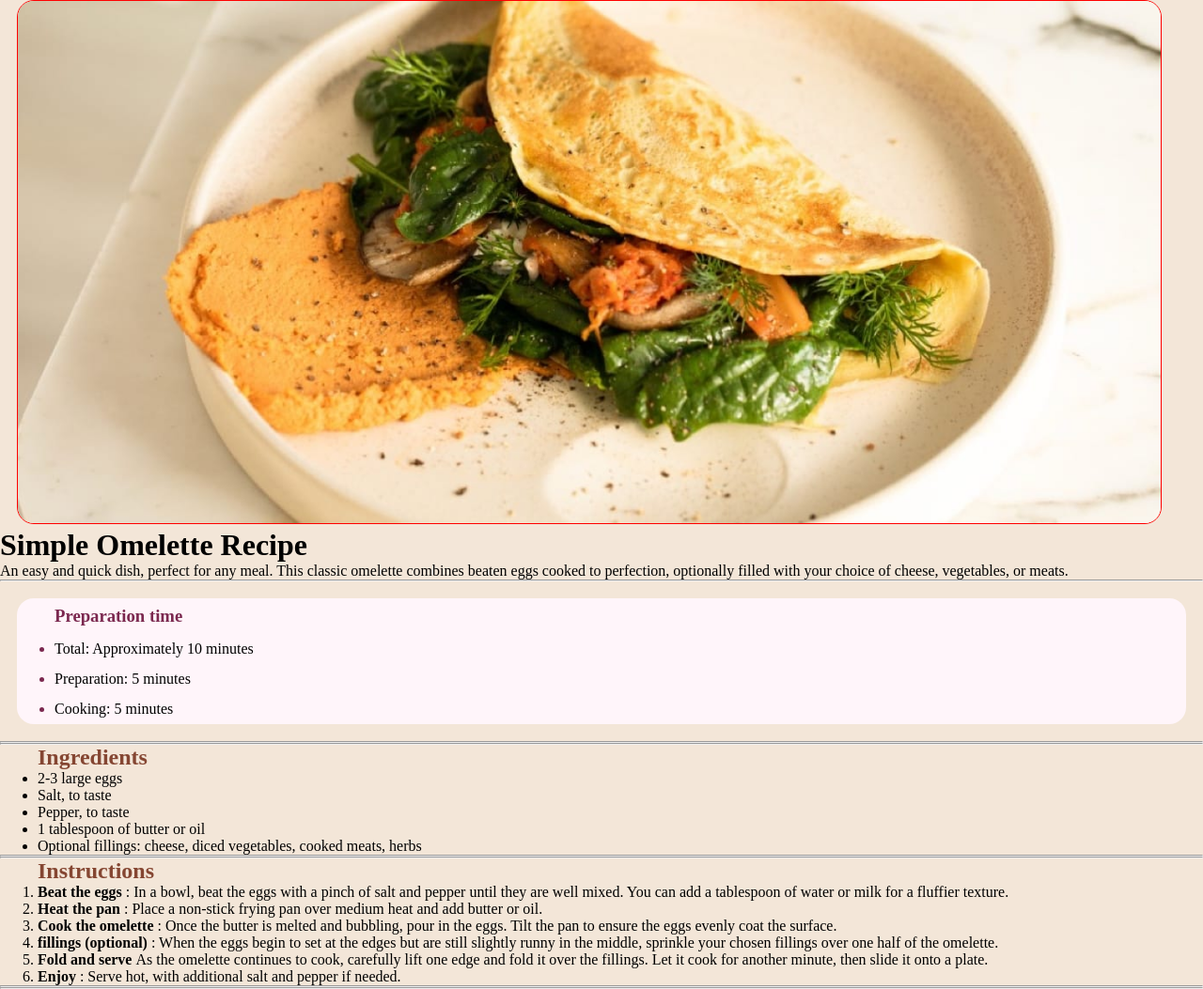
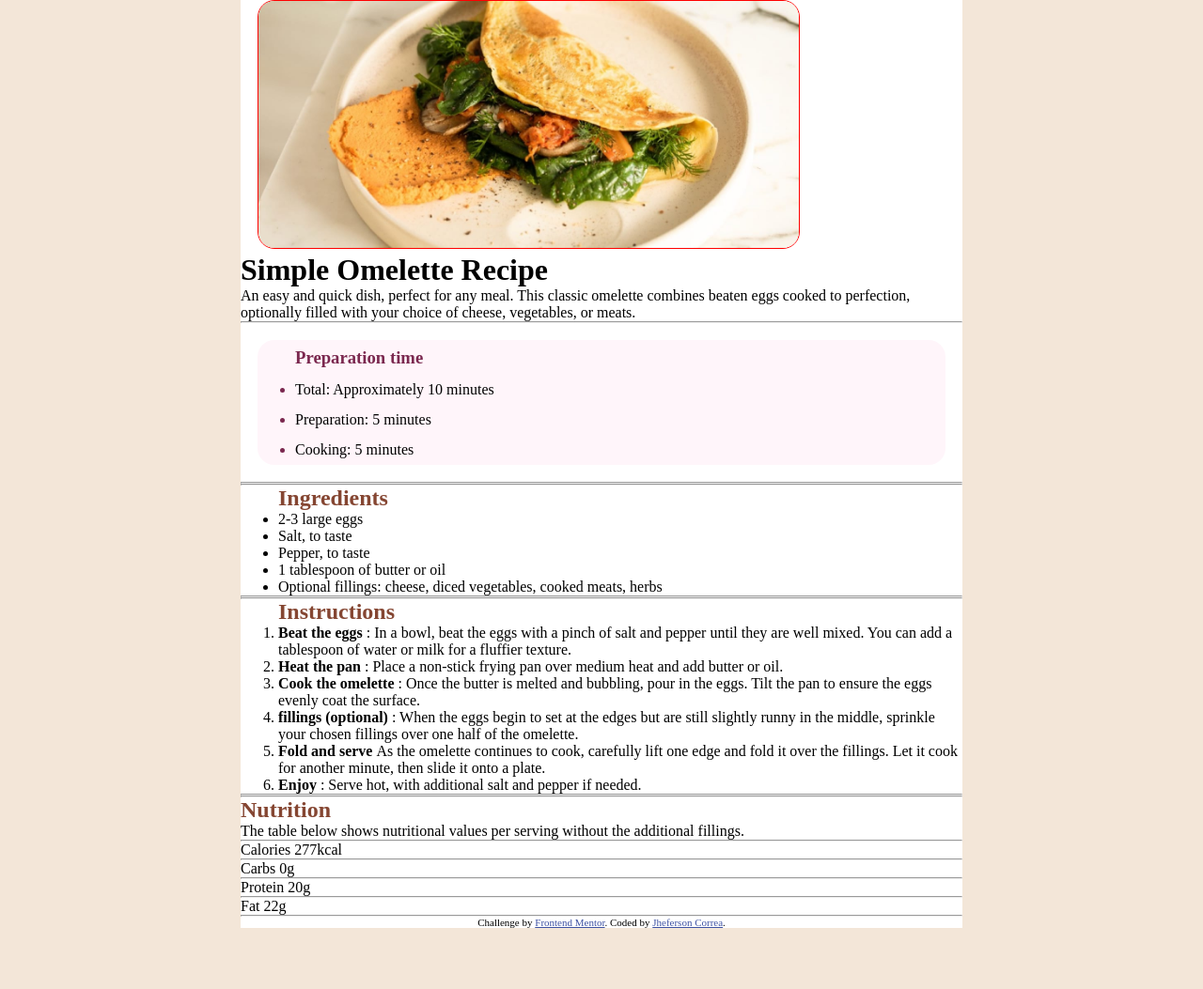
Before and after one commit to imjheef/recipe-page-main, a plain HTML site: page index.html in a window 1280 px wide. Shown: the top 1053 px of the page at 94% size. After the commit the page ends 988 px from the top, so only its background shows below. Drawn offline with Linux system fonts and the light colour scheme.

Commit message:
centered content

```diff
--- a/styles.css
+++ b/styles.css
@@ -6,14 +6,23 @@
 
 body{
     font-family: 'oufit' sans-serif;
+    display: flex;
+    flex-direction: column;
+    justify-content: center;
+    align-items: center;
+    background-color: hsl(30, 54%, 90%);
+
 }
 
 main{
-    background-color: hsl(30, 54%, 90%);
+    width: 60%;
+    min-width: 375px;
+    background: white;
 }
 
 .hero-img{
-    width: 95%;
+    width: 575px;
+    max-width: 95%;
     /* height: 90%; */
     border-radius: 18px;
     margin: 0 18px;
```
